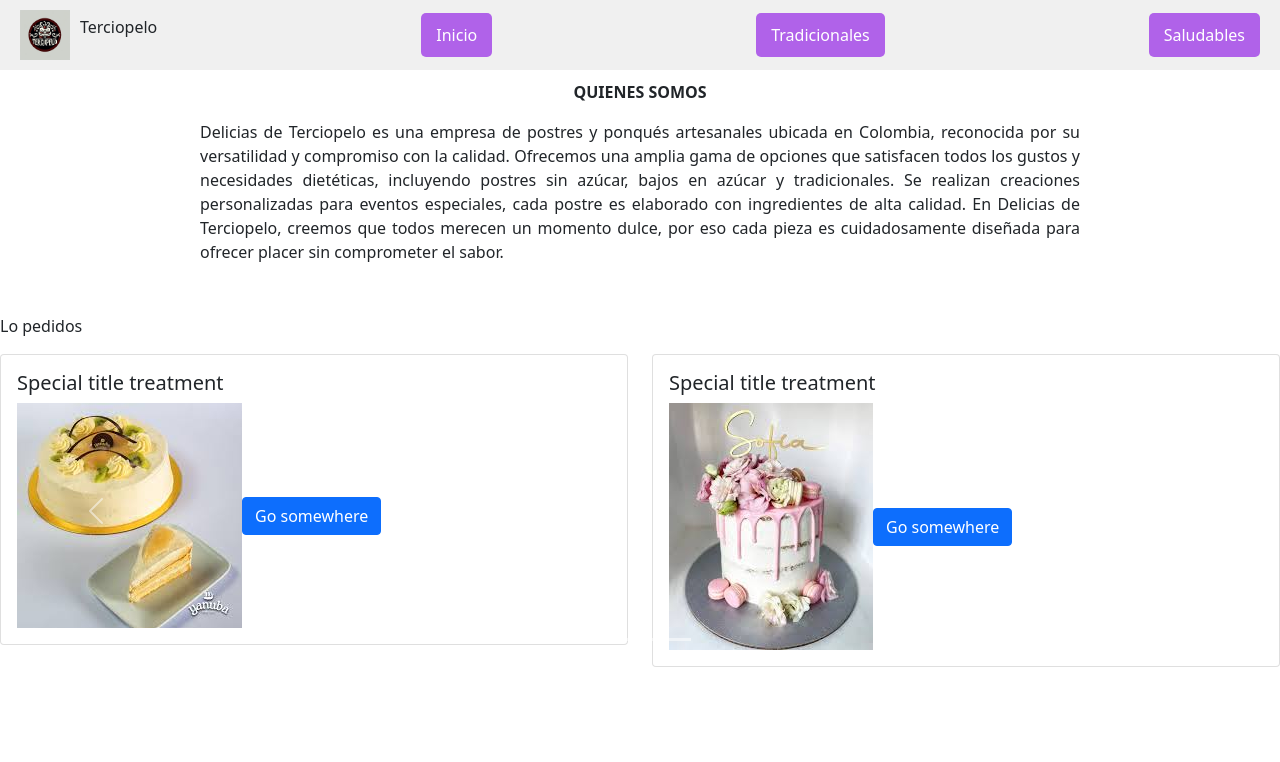
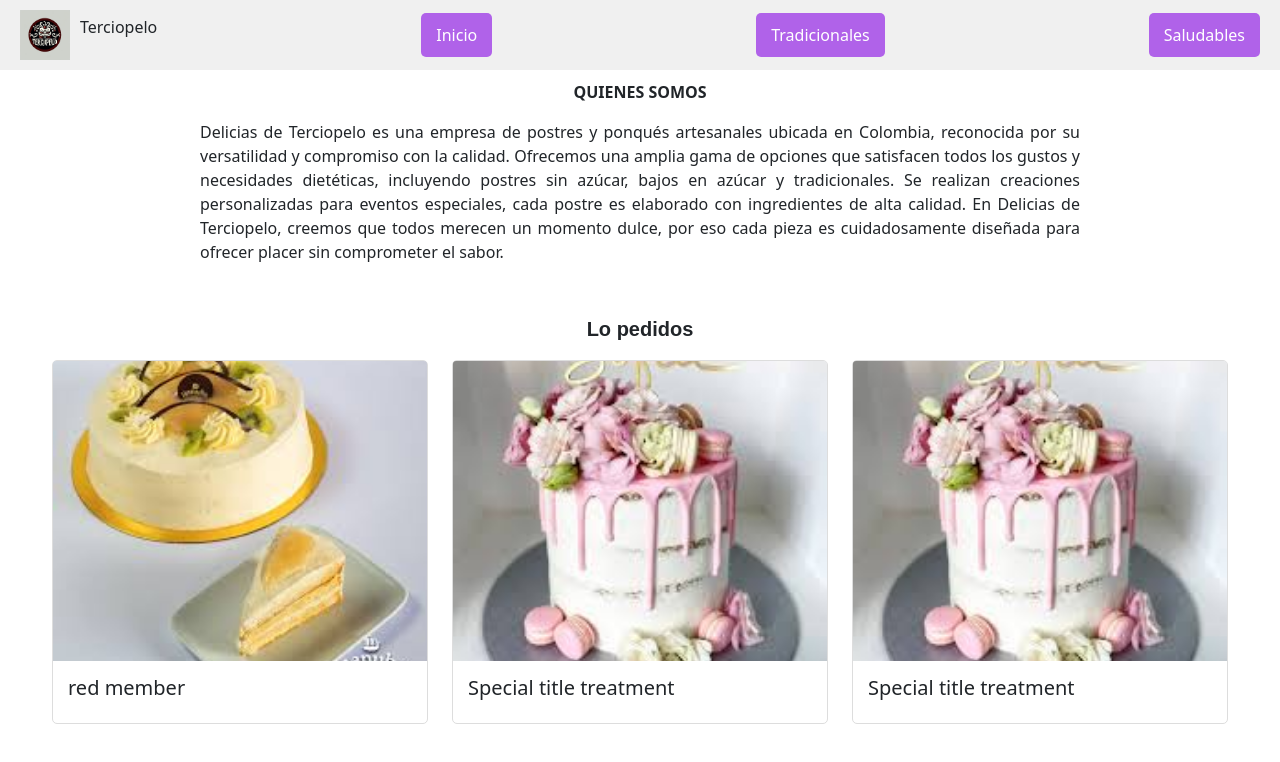
Before and after one commit to AndresMosquera9005/delicias_de_terciopelo, an Angular app in the folder terciopelo/: page / in a window 1280 px wide. Shown: the top 762 px of the page. Built offline with nearby package versions, Linux system fonts and the light colour scheme.

Commit message:
se modificolos tres archivos lo-mas-vendidio

```diff
--- a/terciopelo/src/app/components/lo-mas-vendido/lo-mas-vendido.component.css
+++ b/terciopelo/src/app/components/lo-mas-vendido/lo-mas-vendido.component.css
@@ -1,4 +1,37 @@
-.img-lo-mas-pedido {
+.container {
+    max-width: 1200px;
+    margin: 0 auto;
+}
+
+.card {
+    border: 1px solid #ddd;
+    border-radius: 5px;
+    margin-bottom: 20px;
+}
+
+.card-img-top {
     width: 100%;
-    height: 50%;
+    height: 300px;
+    object-fit: cover;
 }
+
+.card-body {
+    padding: 15px;
+}
+
+@media (max-width: 768px) {
+    .col-md-4 {
+        flex: 0 0 100%;
+    }
+}
+
+p {
+    font-family: Arial, sans-serif;
+    font-size: 20px;
+    font-weight: bold;
+    text-align: center;
+}
+
+p:hover {
+    transform: scale(1.1);
+}
--- a/terciopelo/src/app/components/lo-mas-vendido/lo-mas-vendido.component.html
+++ b/terciopelo/src/app/components/lo-mas-vendido/lo-mas-vendido.component.html
@@ -1,60 +1,30 @@
 <p>Lo pedidos</p>
 
-<div id="carouselExampleCaptions" class="carousel slide">
-    <div class="carousel-indicators">
-        <button type="button" data-bs-target="#carouselExampleCaptions" data-bs-slide-to="0" class="active" aria-current="true" aria-label="Slide 1"></button>
-        <button type="button" data-bs-target="#carouselExampleCaptions" data-bs-slide-to="1" aria-label="Slide 2"></button>
-        <button type="button" data-bs-target="#carouselExampleCaptions" data-bs-slide-to="2" aria-label="Slide 3"></button>
-    </div>
-    <div class="carousel-inner">
-        <div class="carousel-item active">
-            <!-- <img src="/img/img_ensayo/torta_1.jpeg" class="d-block img-lo-mas-pedido" alt="...">
-            <div class="carousel-caption d-none d-md-block">
-                <h5>Torta de zanahoria fitness</h5>
-                <p>esta es para 10 personas.</p>
-            </div> -->
-            <div class="row">
-                <div class="col-sm-6 mb-3 mb-sm-0">
-                    <div class="card">
-                        <div class="card-body">
-                            <h5 class="card-title">Special title treatment</h5>
-                            <img src="/img/img_ensayo/torta_1.jpeg" alt="">
-                            <a href="#" class="btn btn-primary">Go somewhere</a>
-                        </div>
-                    </div>
-                </div>
-                <div class="col-sm-6">
-                    <div class="card">
-                        <div class="card-body">
-                            <h5 class="card-title">Special title treatment</h5>
-                            <img src="/img/img_ensayo/torta_2.jpeg" alt="">
-                            <a href="#" class="btn btn-primary">Go somewhere</a>
-                        </div>
-                    </div>
+<div class="container">
+    <div class="row">
+        <div class="col-md-4">
+            <div class="card">
+                <img src="/img/img_ensayo/torta_1.jpeg" class="card-img-top" alt="Imagen de torta">
+                <div class="card-body">
+                    <h5 class="card-title">red member</h5>
                 </div>
             </div>
         </div>
-        <div class="carousel-item">
-            <img src="/img/img_ensayo/torta_2.jpeg" class="d-block img-lo-mas-pedido" alt="...">
-            <div class="carousel-caption d-none d-md-block">
-                <h5>Totar de limon</h5>
-                <p>esta es para 10 personas.</p>
+        <div class="col-md-4">
+            <div class="card">
+                <img src="/img/img_ensayo/torta_2.jpeg" class="card-img-top" alt="Imagen de torta">
+                <div class="card-body">
+                    <h5 class="card-title">Special title treatment</h5>
+                </div>
             </div>
         </div>
-        <div class="carousel-item">
-            <img src="/img/img_ensayo/torta_1.jpeg" class="d-block img-lo-mas-pedido" alt="...">
-            <div class="carousel-caption d-none d-md-block">
-                <h5>Torta de manzana</h5>
-                <p>esta es para 10 personas.</p>
+        <div class="col-md-4">
+            <div class="card">
+                <img src="/img/img_ensayo/torta_2.jpeg" class="card-img-top" alt="Imagen de torta">
+                <div class="card-body">
+                    <h5 class="card-title">Special title treatment</h5>
+                </div>
             </div>
         </div>
     </div>
-    <button class="carousel-control-prev" type="button" data-bs-target="#carouselExampleCaptions" data-bs-slide="prev">
-        <span class="carousel-control-prev-icon" aria-hidden="true"></span>
-        <span class="visually-hidden">Previous</span>
-    </button>
-    <button class="carousel-control-next" type="button" data-bs-target="#carouselExampleCaptions" data-bs-slide="next">
-        <span class="carousel-control-next-icon" aria-hidden="true"></span>
-        <span class="visually-hidden">Next</span>
-    </button>
 </div>
--- a/terciopelo/src/app/components/lo-mas-vendido/lo-mas-vendido.component.ts
+++ b/terciopelo/src/app/components/lo-mas-vendido/lo-mas-vendido.component.ts
@@ -1,4 +1,4 @@
-import { Component } from '@angular/core';
+import { Component, Input } from '@angular/core';
 
 @Component({
   selector: 'app-lo-mas-vendido',
@@ -8,5 +8,6 @@ import { Component } from '@angular/core';
   styleUrl: './lo-mas-vendido.component.css'
 })
 export class LoMasVendidoComponent {
+  @Input() tarjeta: any;
 
 }
```
